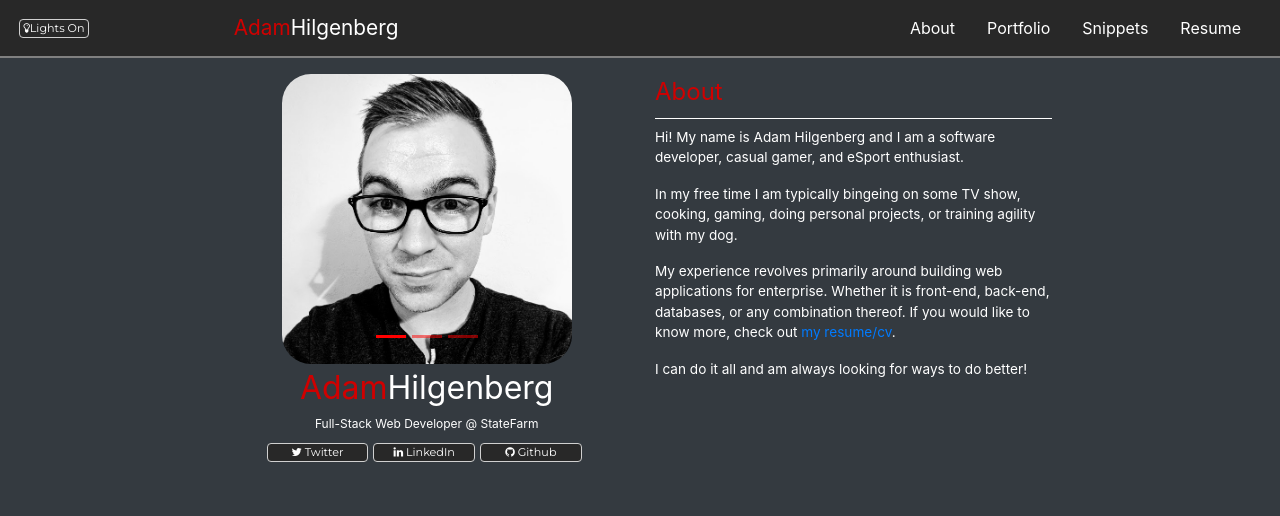
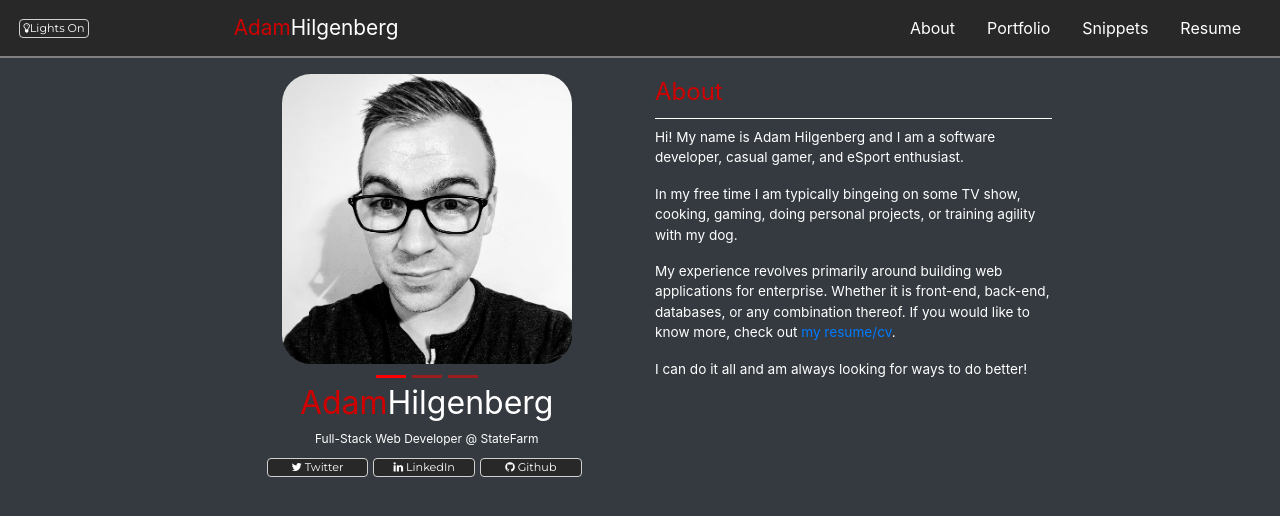
Before and after one commit to ajhilgen/personal-website, a Vue app: page / in a window 1280 px wide. Shown: the top 516 px of the page. Built offline with nearby package versions, Linux system fonts and the light colour scheme.

Commit message:
after initial push out

```diff
--- a/src/App.vue
+++ b/src/App.vue
@@ -111,6 +111,8 @@ label {
 }
 
 #lightlabel {
+  //TODO: trun display on when resume page ready
+  //display: none;
   cursor: pointer;
   position: absolute;
 
--- a/src/components/AboutMe.vue
+++ b/src/components/AboutMe.vue
@@ -20,7 +20,7 @@
         </div>
       </div>
       <div class="row">
-        <div class="col-sm-12 content-center">
+        <div class="col-sm-12 content-center name-plate">
           <span class="first-name text-large">Adam</span>
           <span class="last-name text-large">Hilgenberg</span>
         </div>
@@ -107,6 +107,14 @@ export default {
   .carousel-item {
     outline: none;
   }
+
+  .carousel-indicators {
+    bottom: -30px;
+  }
+}
+
+.name-plate {
+  padding-top: 15px;
 }
 
 .circular-image {
```
